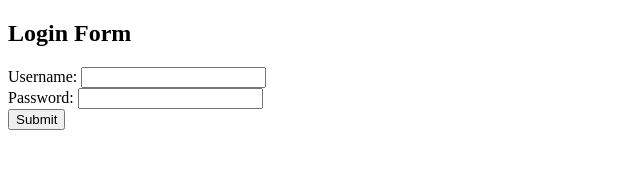
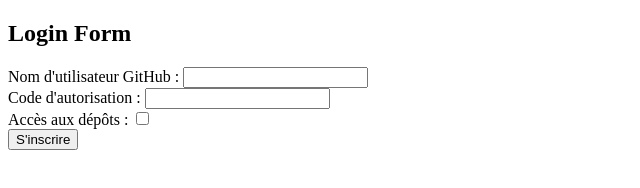
Before and after one commit to Risimon1825/Risimon1825.github.io, a plain HTML site: page index.html in a window 1280 px wide. Shown: the whole page, without its empty margins (0-640 px from the left). Drawn offline with Linux system fonts and the light colour scheme.

Commit message:
Update index.html

```diff
--- a/index.html
+++ b/index.html
@@ -6,21 +6,18 @@
 </head>
 <body>
     <h2>Login Form</h2>
-    <form action="https://github.com/login/oauth/access_token" method="POST">
-        <div>
-            <label for="username">Username:</label>
-            <input type="text" id="username" name="username">
-        </div>
-        <div>
-            <label for="password">Password:</label>
-            <input type="password" id="password" name="password">
-        </div>
-        <input type="hidden" name="client_id" value="<your-client-id>">
-        <input type="hidden" name="client_secret" value="<your-client-secret>">
-        <input type="hidden" name="scope" value="repo">
-        <input type="hidden" name="state" value="<random-state-value>">
-        <input type="hidden" name="redirect_uri" value="https://<your-github-page-url>">
-        <input type="submit" value="Submit">
+    <form method="post" action="https://github.com/login/oauth/access_token">
+      <label for="username">Nom d'utilisateur GitHub :</label>
+      <input type="text" name="username" id="username" required>
+      <br>
+      <label for="oauth_token">Code d'autorisation :</label>
+      <input type="text" name="oauth_token" id="oauth_token" required>
+      <br>
+      <label for="repo_access">Accès aux dépôts :</label>
+      <input type="checkbox" name="repo_access" id="repo_access" value="true">
+      <br>
+      <button type="submit">S'inscrire</button>
     </form>
+
 </body>
 </html>
```
